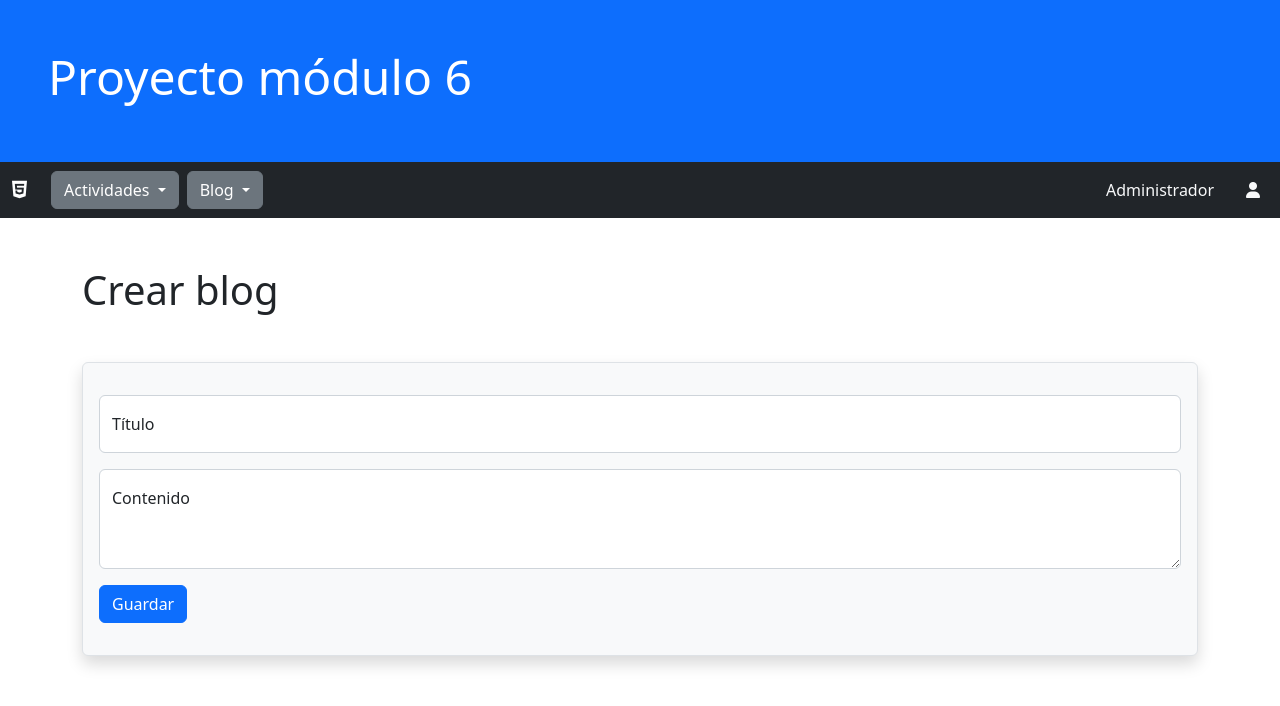
After one commit to DavidEspinoG/diplomado_django_m6, a Django app: page /blog/crear in a window 1280 px wide. The commit adds this page. Shown: the top 706 px of the page. Run offline with Django 4.2, Linux system fonts and the light colour scheme.

Commit message:
proyect finished

```diff
--- a/actividades/templates/actividades/base.html
+++ b/actividades/templates/actividades/base.html
@@ -53,13 +53,12 @@
                             <ul class="dropdown-menu">
                               <li><a class="dropdown-item" href="{% url 'blog:home' %}">Lista de blogs</a></li>
                               <li><a class="dropdown-item" href="{% url 'blog:generator' %}">Generador de blogs</a></li>
-                              <li><a class="dropdown-item" href="{% url 'actividades:crear' %}">Crear blog</a></li>
+                              <li><a class="dropdown-item" href="{% url 'blog:crear' %}">Crear blog</a></li>
                             </ul>
                         </div>
                     </ul>
                     <div class="d-flex pt-3 pt-sm-0 me-2 text-light flex-column flex-sm-row gap-3">
-                        <a class="text-decoration-none text-light me-3" href="">Cerrar sesión</a>
-                        <a class="text-decoration-none text-light me-3" href="">Cuenta</a>
+                        <a class="text-decoration-none text-light me-3" href="{% url 'admin:index' %}">Administrador</a>
                         <span class="d-none d-sm-inline"><i class="fa-solid fa-user"></i></span>
                     </div>
 
--- a/actividades/urls.py
+++ b/actividades/urls.py
@@ -1,9 +1,11 @@
 from django.urls import path, include
 from .views import ActividadesHome
 from . import views
+from django.contrib import admin
 app_name= "actividades"
 urlpatterns = [
     path('', ActividadesHome.as_view() , name="home"),
+    path('admin/', admin.site.urls , name="admin"),
     path('generador/', views.ActividadesGenerador.as_view() , name="generador"),
     path('detalle/<int:pk>/', views.ActividadesDetalle.as_view(), name='detalle' ),
     path('crear/', views.ActividadesCrear.as_view(), name="crear"),
--- /dev/null
+++ b/blog/templates/blog/crear.html
@@ -0,0 +1,26 @@
+{% extends 'actividades/base.html' %}
+
+{% block contenido %}
+<div class="container my-5">
+    <h1 class="display-6">Crear blog</h1>
+</div>
+<div class="container">
+    <form class="bg-light border my-5 p-3 rounded shadow" method="post">
+        {% csrf_token %}
+        <div class="my-3">
+            <div class="form-floating my-3">
+                <input type="text" class="form-control" id="et_titulo" placeholder="x" name="titulo" value="" required>
+                <label for="et_titulo">Título</label>
+            </div>
+
+            <div class="form-floating my-3">
+                <textarea class="form-control" placeholder="x" id="et_descripcion" style="height:100px" name="contenido" required></textarea>
+                <label for="et_descripcion">Contenido</label>
+            </div>
+
+            <button type="submit" class="btn btn-primary">Guardar</button>
+        </div>
+    </form>
+</div>
+
+{% endblock %}
--- a/blog/templates/blog/detail.html
+++ b/blog/templates/blog/detail.html
@@ -7,5 +7,6 @@
     <p><strong>Contenido: </strong>{{entradablog.contenido}}</p>
     <p><strong>Fecha de creación: </strong>{{entradablog.fecha_creacion}}</p>
     <p><strong>Fecha de actualización: </strong>{{entradablog.fecha_actualizacion}}</p>
+    <a class="btn btn-primary" href="{% url 'blog:update' entradablog.id %}">Actualizar</a>
 </div>
 {% endblock %}
--- a/blog/urls.py
+++ b/blog/urls.py
@@ -5,4 +5,6 @@ urlpatterns = [
     path('', views.BlogHome.as_view(), name='home' ),
     path('generator/', views.BlogGenerator.as_view(), name='generator'),
     path('detail/<int:pk>', views.BlogDetail.as_view(), name='detail'),
+    path('crear', views.BlogCreate.as_view(), name='crear'),
+    path('update/<int:pk>', views.BlogUpdate.as_view(), name='update'),
 ]
--- a/blog/views.py
+++ b/blog/views.py
@@ -1,14 +1,14 @@
-from datetime import datetime
-from django.views.generic import ListView, DetailView
+from django.views.generic import ListView, DetailView, CreateView, UpdateView
 from . import models
 from django.views import View
 from django.shortcuts import render, redirect
 import lorem
+from django.urls import reverse_lazy
 class BlogHome(ListView):
     model = models.EntradaBlog
     template_name= 'blog/blog_home.html'
     context_object_name = 'blogs'
-
+    paginate_by = 5
 class BlogGenerator(View):
     def get(self, request):
         return render(request, template_name=('blog/blog_generator.html'))
@@ -23,3 +23,13 @@ class BlogGenerator(View):
 class BlogDetail(DetailView):
     model = models.EntradaBlog
     template_name = 'blog/detail.html'
+class BlogCreate(CreateView):
+    template_name = 'blog/crear.html'
+    model = models.EntradaBlog
+    fields = ['titulo', 'contenido']
+    success_url = reverse_lazy('blog:home')
+class BlogUpdate(UpdateView):
+    template_name = 'blog/update.html'
+    model = models.EntradaBlog
+    fields = ['titulo', 'contenido']
+    success_url = reverse_lazy('blog:home')
--- a/vistas/urls.py
+++ b/vistas/urls.py
@@ -15,8 +15,9 @@ Including another URLconf
 """
 from django.contrib import admin
 from django.urls import path, include
+
 urlpatterns = [
-    path('admin/', admin.site.urls),
+    path('admin/', admin.site.urls, name='admin'),
     path('', include('actividades.urls')),
     path('blog/', include('blog.urls')),
 ]
```
Also changed, not shown: blog/templates/blog/blog_home.html (+26 -4 lines), blog/templates/blog/update.html (added, +26 -0 lines), db.sqlite3.
